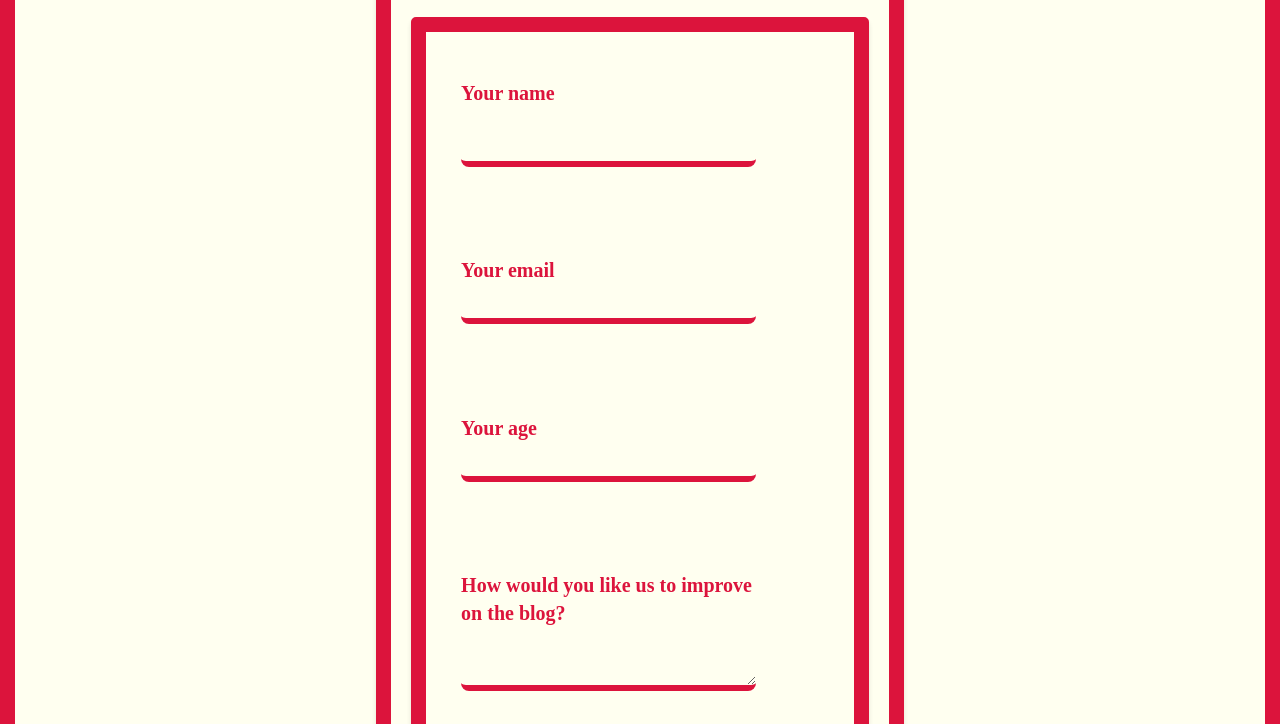
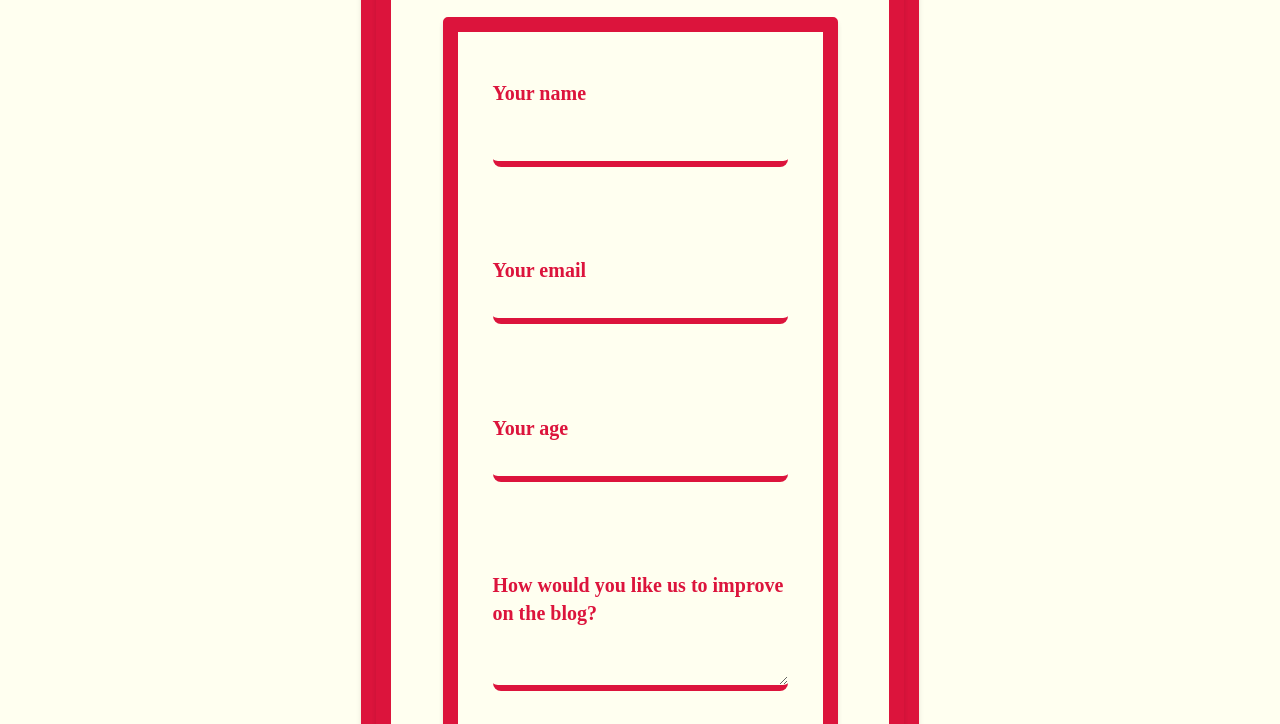
Before and after one commit to Onaope/Subscription-form, a plain HTML site: page index.html in a window 1280 px wide. Shown: the part 229-953 px from the top of the page. Drawn offline with Linux system fonts and the light colour scheme.

Commit message:
Update style.css

```diff
--- a/style.css
+++ b/style.css
@@ -9,7 +9,6 @@ html{
     height:100%;
     display: table ;
     margin:auto;
-    border-radius: 5px;
   width: 100%;
   box-shadow: 0 4px 5px rgba(0, 0, 0, 0.1);
 }
@@ -25,12 +24,10 @@ html{
   -webkit-box-shadow: none;
   -moz-box-shadow: none;
   box-shadow: none;
-  width:5px;
   font-family:serif;
 }
 .bgcontainer {
-  width: 100%;
-    height:80%;
+  margin:auto;
   box-shadow: 0 4px 5px rgba(0, 0, 0, 0.1);
   display:table ;
   box-sizing:border-box ;
@@ -40,7 +37,7 @@ html{
 .formcontainer {
   border-radius: 5px;
   border: 15px solid crimson;
-  width: 100%;
+  margin:auto;
   box-shadow: 0 4px 5px rgba(0, 0, 0, 0.1);
   display: table;
   box-sizing:border-box ;
@@ -56,10 +53,9 @@ form{
   display:table ;
   }
 .container {
-  background-color: #fff;
   border-radius: 5px;
   border: 15px solid crimson;
-  width: 100%;
+  margin:auto;
   box-shadow: 0 4px 5px rgba(0, 0, 0, 0.1);
   display:table;
   box-sizing:border-box ;
```
